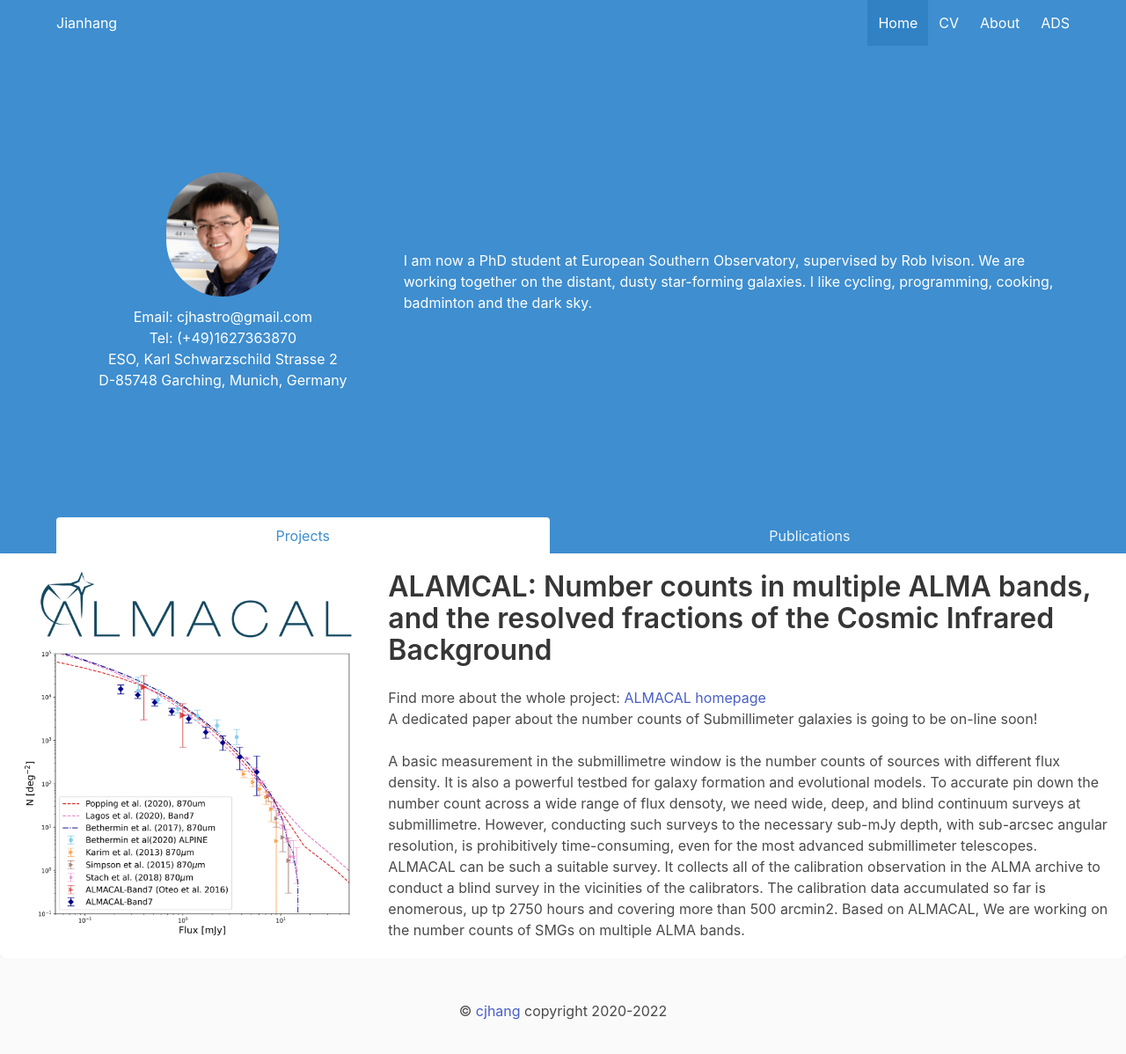
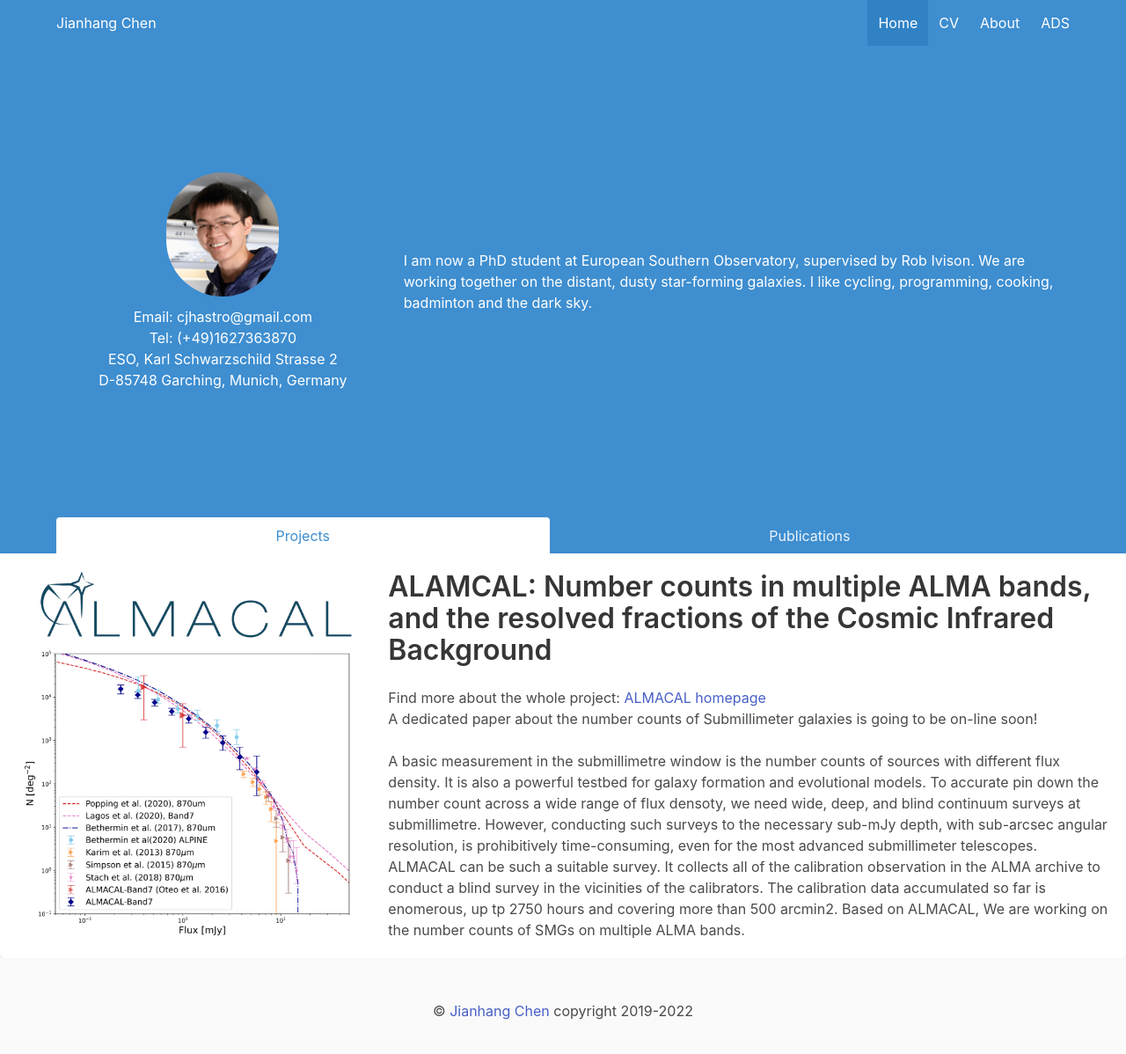
Before and after one commit to cjhang/cjhang.github.io, a plain HTML site: page index.html in a window 1280 px wide. Shown: the whole page at 88% size. Drawn offline with Linux system fonts and the light colour scheme.

Commit message:
change the name to full name

```diff
--- a/index.html
+++ b/index.html
@@ -19,7 +19,7 @@
         <div class="container">
           <div class="navbar-brand">
             <a class="navbar-item">
-              Jianhang
+              Jianhang Chen
             </a>
             <span class="navbar-burger burger" data-target="navbarMenuHeroB" onclick="toggleBurger(event)">
               <span></span>
@@ -147,7 +147,7 @@
 <!--footer-->
 <footer class="footer">
   <div class="content has-text-centered">
-    &copy; <a href="https://github.com/cjhang">cjhang</a> copyright 2020-2022
+    &copy; <a href="https://cjhang.github.io">Jianhang Chen</a> copyright 2019-2022
   </div>
 </footer>
 <!--js-->
```
